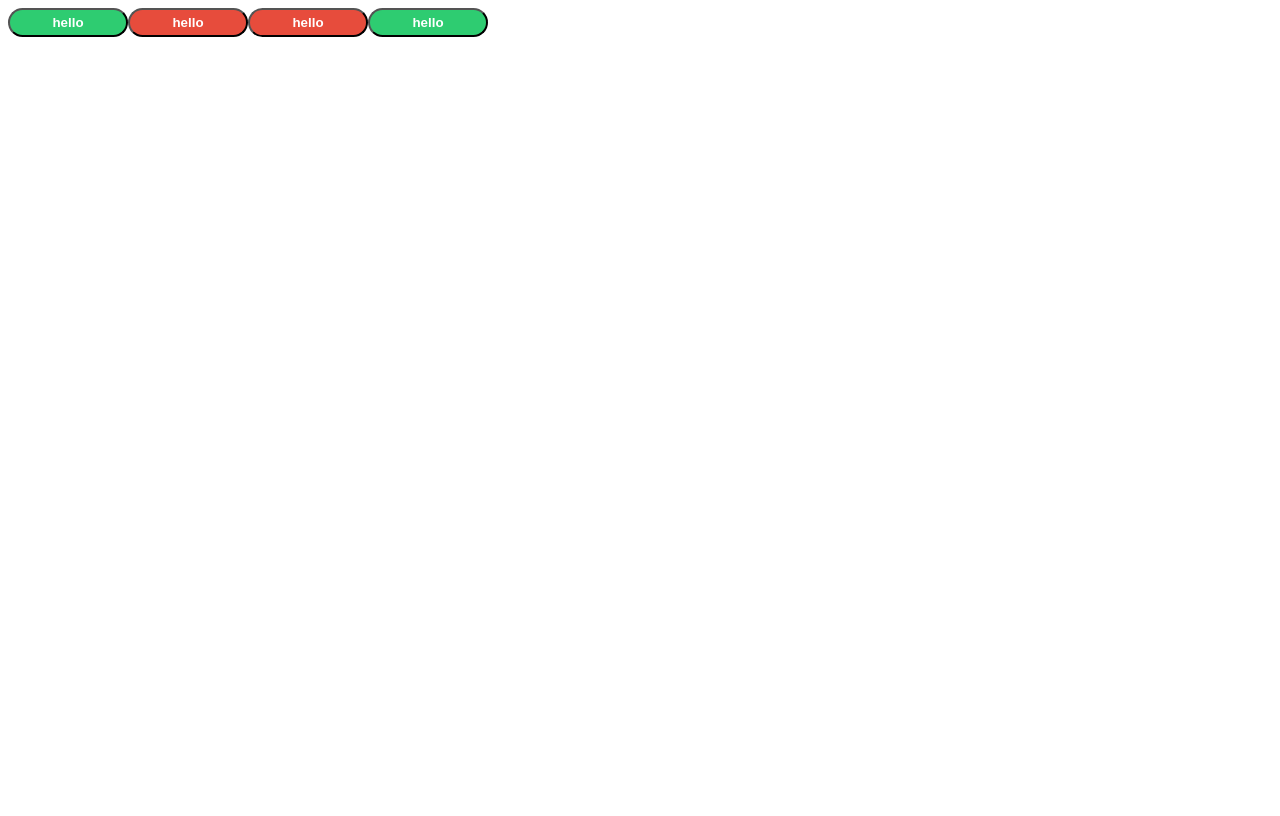
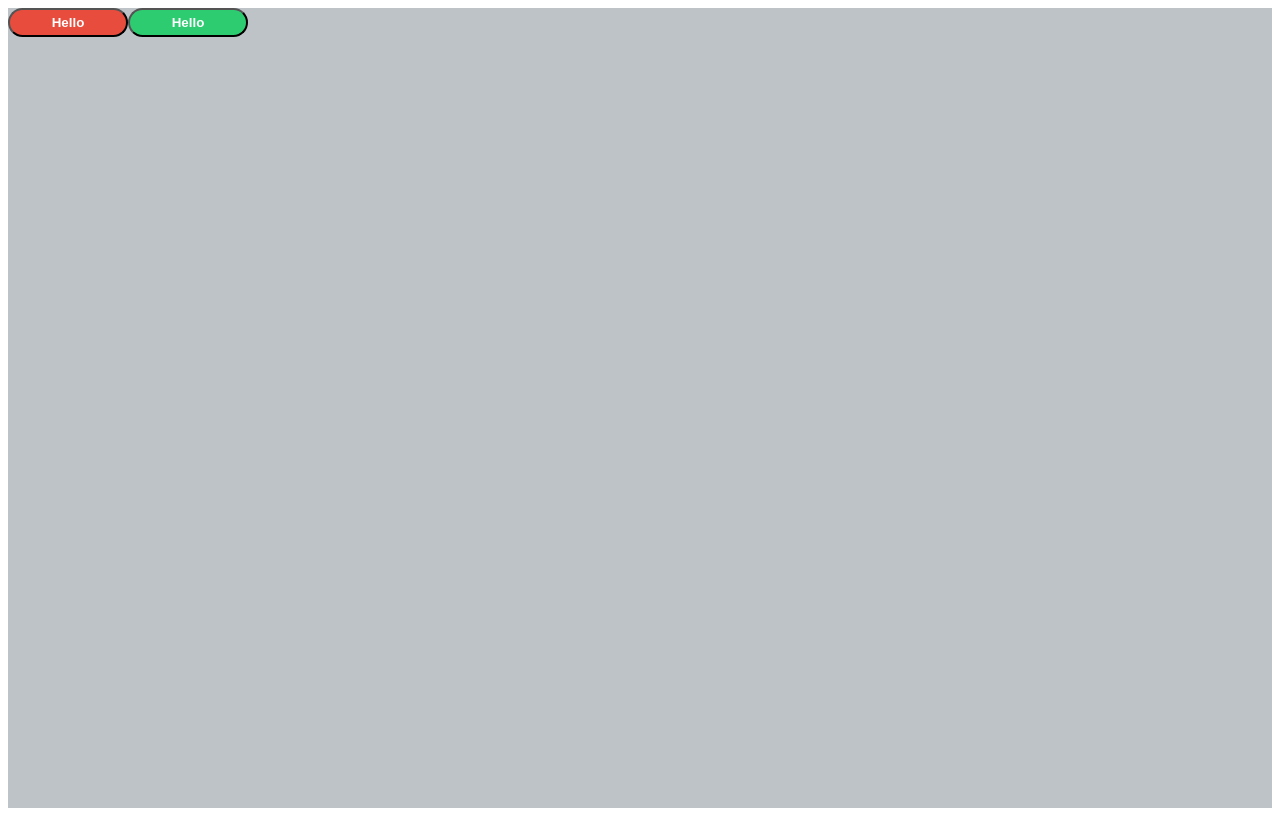
Before and after one commit to jiindev/study_styled-component, a React (Create React App) app: page / in a window 1280 px wide. Built offline with nearby package versions, Linux system fonts and the light colour scheme.

Commit message:
#2 Hello World with Styled Components
styled component를 설치하고 이를 이용하여 기존의 css파일을 App.js에 통합

```diff
--- a/package.json
+++ b/package.json
@@ -5,7 +5,8 @@
   "dependencies": {
     "react": "^16.10.1",
     "react-dom": "^16.10.1",
-    "react-scripts": "3.1.2"
+    "react-scripts": "3.1.2",
+    "styled-components": "^4.4.0"
   },
   "scripts": {
     "start": "react-scripts start",
--- a/src/App.css
+++ /dev/null
@@ -1,22 +0,0 @@
-.button{
-    border-radius:50px;
-    padding: 5px;
-    min-width: 120px;
-    color:white;
-    font-weight: 600;
-    -webkit-appearance: none;
-    cursor:pointer;
-}
-
-button:active,
-button:focus{
-    outline: none;
-}
-
-.button--success{
-    background-color: #2ecc71;
-}
-
-.button--danger{
-    background-color: #e74c3c;
-}
--- a/src/App.js
+++ b/src/App.js
@@ -1,22 +1,36 @@
 import React, {Component, Fragment} from 'react';
-import "./App.css"
+import styled from "styled-components";
 
 class App extends Component{
   render(){
     return (
-      <Fragment>
-        <button className="button button--success">hello</button>
-        <button className="button button--danger">hello</button>
-        <Button danger/>
-        <Button success/>
-      </Fragment>
+      <Container>
+        <Button danger>Hello</Button>
+        <Button>Hello</Button>
+      </Container>
     )
 
   }
 }
 
-const Button = ({danger})=>(
-  <button className={danger?"button button--danger":"button button--success"}>hello</button>
-)
+const Container = styled.div`
+  width:100%;
+  height:100vh;
+  background-color:#bdc3c7;
+  `
+const Button = styled.button`
+  border-radius:50px;
+  padding: 5px;
+  min-width: 120px;
+  color:white;
+  font-weight: 600;
+  -webkit-appearance: none;
+  cursor:pointer;
+  &:active,
+  &focus{
+    outline: none;
+  }
+  background-color:${props=>props.danger ? '#e74c3c' : '#2ecc71'}
+  `
 
 export default App;
```
Also changed, not shown: 1 other file (tests, documents, lock files or other folders).
